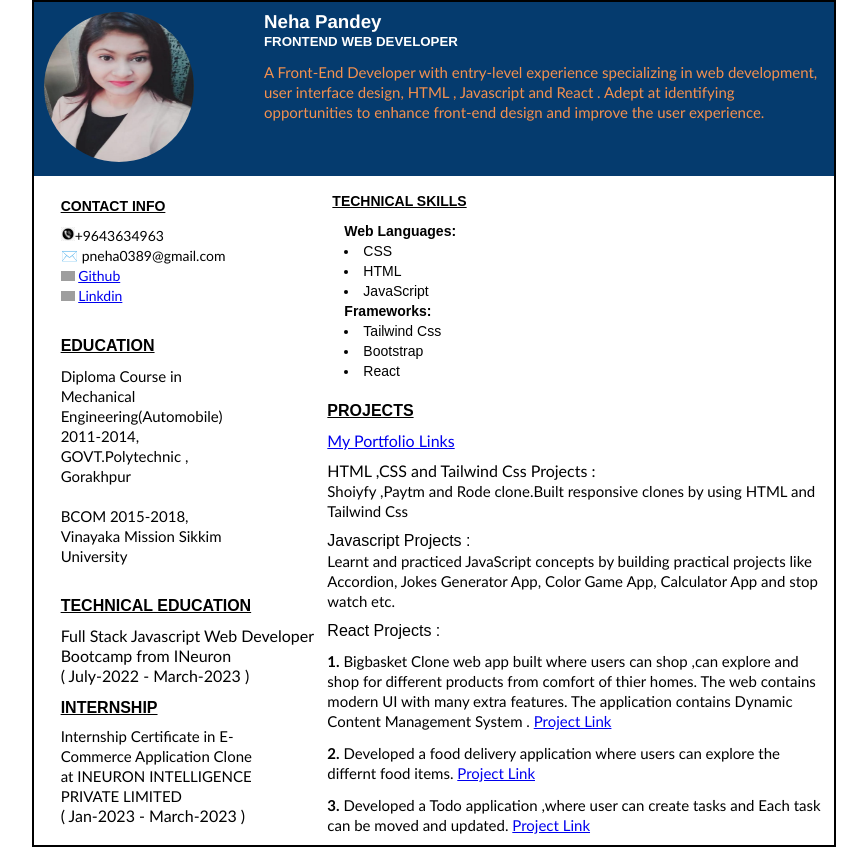
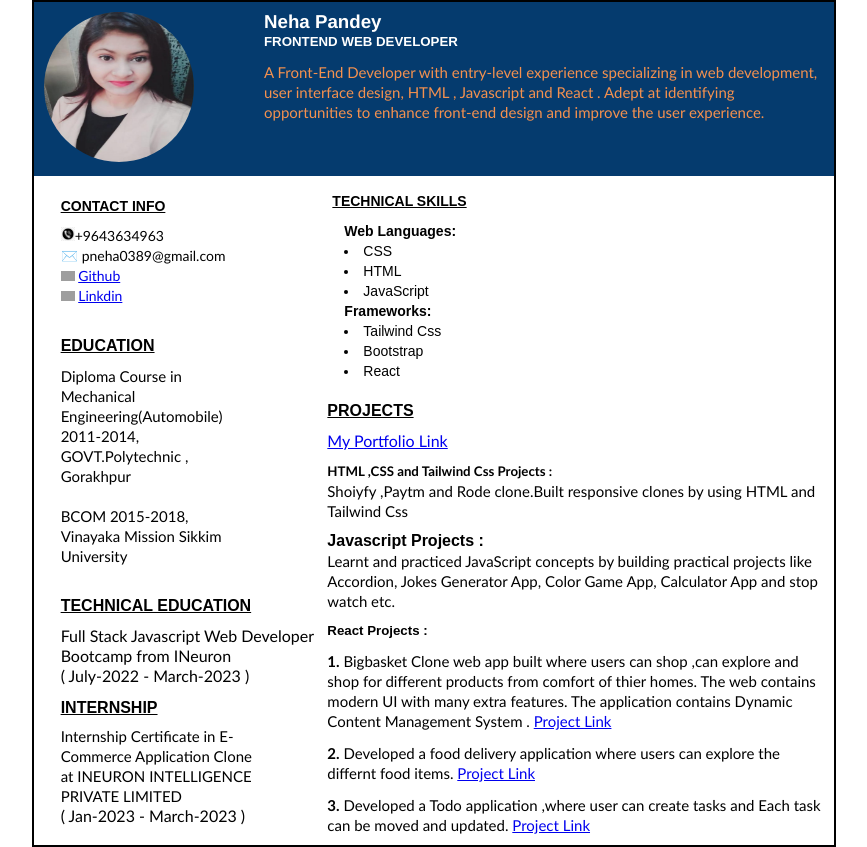
Before and after one commit to nehapandey-dev/myresume, a plain HTML site: page index.html in a window 1280 px wide. Shown: the whole page, without its empty margins (206-1073 px from the left). Drawn offline with Linux system fonts and the light colour scheme; grey boxes are pictures that could not be loaded.

Commit message:
Update index.html

```diff
--- a/index.html
+++ b/index.html
@@ -107,22 +107,22 @@
                 <h4 style="margin-top: 20px; margin-bottom: 10px; font-family: sans-serif;text-decoration: underline;">
                     PROJECTS
                 </h4>
-                <a href="https://www.findcoder.io/u/nehap" target="_blank">My Portfolio Links</a>
+                <a href="https://www.findcoder.io/u/nehap" target="_blank">My Portfolio Link</a>
                 <div>
-                    <p style="margin-top: 10px;">HTML ,CSS and Tailwind
-                        Css Projects :</p>
+                    <h5 style="margin-top: 10px;">HTML ,CSS and Tailwind
+                        Css Projects :</h5>
 
                     <p style="font-size:15px">Shoiyfy ,Paytm and Rode clone.Built responsive clones by using HTML and
                         Tailwind Css</p>
 
 
-                    <p style="font-family: sans-serif;margin-top: 10px;">
-                        Javascript Projects :</p>
+                    <h4 style="font-family: sans-serif;margin-top: 10px;">
+                        Javascript Projects :</h5>
                     <p style="font-size:15px">Learnt and practiced JavaScript concepts by building practical projects
                         like Accordion, Jokes
                         Generator App, Color Game App, Calculator App and stop watch etc.</p>
-                    <p style="font-family: sans-serif;margin-top: 10px;margin-bottom: 10px;">
-                        React Projects :</p>
+                    <h5 style="font-family: sans-serif;margin-top: 10px;margin-bottom: 10px;">
+                        React Projects :</h5>
                     <p style="font-size:15px"><b>1.</b> Bigbasket Clone web app built where users can
                         shop ,can explore
                         and shop for
```
